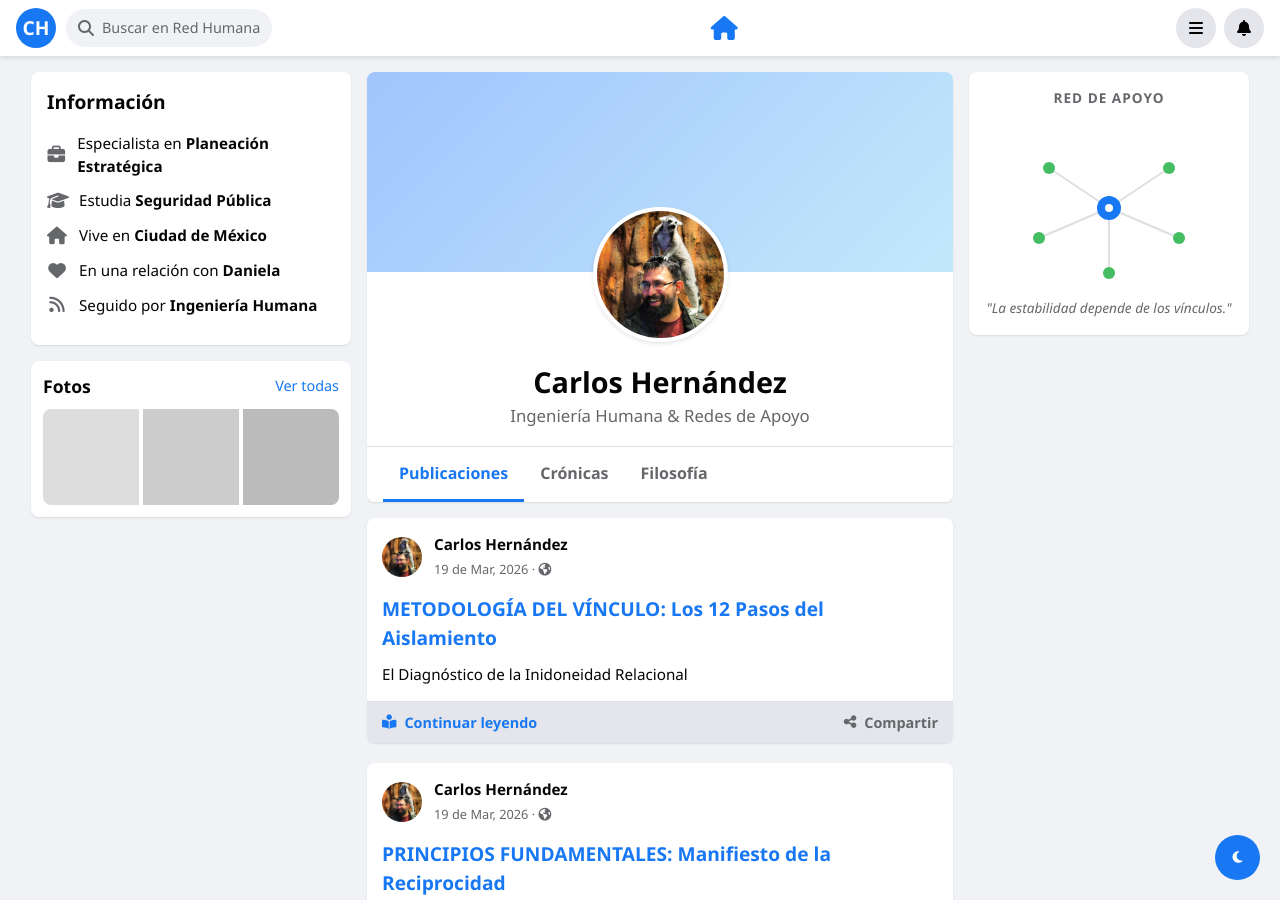
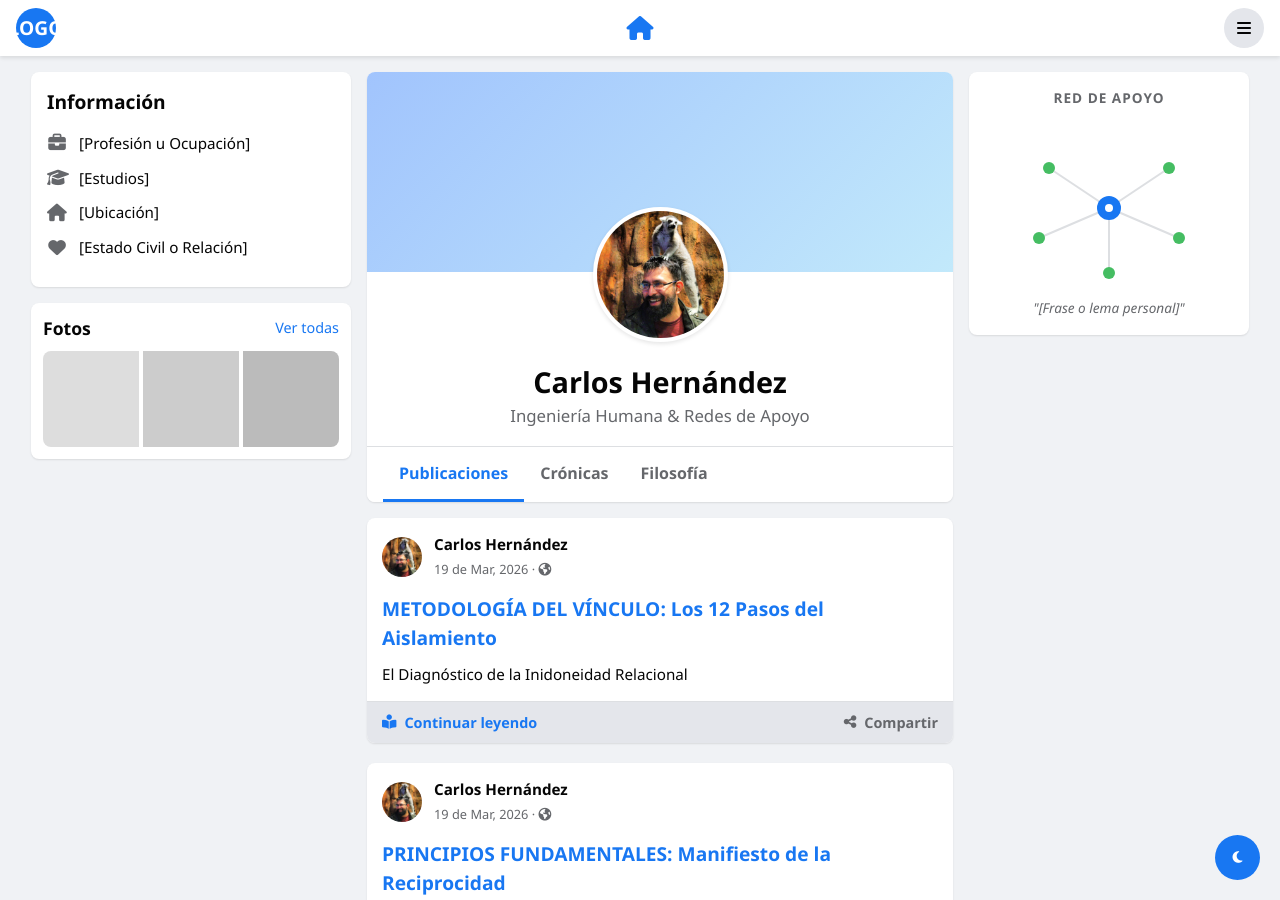
Before and after one commit to cafrhein/muro, a Jekyll site: the page built from index.html, in a window 1280 px wide and 900 px high. Built offline with Jekyll 4.4.1, drawn with Linux system fonts in a browser that asks for light colours.

Commit message:
Update default.html

```diff
--- a/_layouts/default.html
+++ b/_layouts/default.html
@@ -22,14 +22,10 @@
 
     <header class="fb-header">
         <div style="display: flex; align-items: center; gap: 10px;">
-            <a href="{{ '/' | relative_url }}" class="logo-ch">CH</a>
-            <div style="background: var(--fb-bg); padding: 8px 12px; border-radius: 20px; color: var(--fb-text-sec); display: flex; align-items: center; gap: 8px;">
-                <i class="fas fa-search"></i>
-                <span style="font-size: 0.9rem;">Buscar en Red Humana</span>
+            <a href="{{ '/' | relative_url }}" class="logo-ch">[LOGO]</a>
             </div>
-        </div>
 
-        <nav style="display: flex; gap: 40px; font-size: 1.5rem;">
+        <nav class="header-center-nav" style="display: flex; gap: 40px; font-size: 1.5rem;">
             <a href="{{ '/' | relative_url }}" style="color: var(--fb-blue);"><i class="fas fa-home"></i></a>
         </nav>
 
@@ -37,10 +33,7 @@
             <div id="menu-toggle" style="width: 40px; height: 40px; background: var(--fb-hover); border-radius: 50%; display: flex; align-items: center; justify-content: center; color: var(--fb-text); cursor: pointer;">
                 <i class="fas fa-bars"></i>
             </div>
-            <div style="width: 40px; height: 40px; background: var(--fb-hover); border-radius: 50%; display: flex; align-items: center; justify-content: center; color: var(--fb-text); cursor: pointer;">
-                <i class="fas fa-bell"></i>
             </div>
-        </div>
     </header>
 
     <div class="fb-container">
@@ -48,11 +41,10 @@
             <div class="fb-card">
                 <h3 style="font-size: 1.2rem; margin-bottom: 15px;">Información</h3>
                 <ul class="intro-list">
-                    <li class="intro-item"><i class="fas fa-briefcase"></i> <span>Especialista en <strong>Planeación Estratégica</strong></span></li>
-                    <li class="intro-item"><i class="fas fa-graduation-cap"></i> <span>Estudia <strong>Seguridad Pública</strong></span></li>
-                    <li class="intro-item"><i class="fas fa-home"></i> <span>Vive en <strong>Ciudad de México</strong></span></li>
-                    <li class="intro-item"><i class="fas fa-heart"></i> <span>En una relación con <strong>Daniela</strong></span></li>
-                    <li class="intro-item"><i class="fas fa-rss"></i> <span>Seguido por <strong>Ingeniería Humana</strong></span></li>
+                    <li class="intro-item"><i class="fas fa-briefcase"></i> <span>[Profesión u Ocupación]</span></li>
+                    <li class="intro-item"><i class="fas fa-graduation-cap"></i> <span>[Estudios]</span></li>
+                    <li class="intro-item"><i class="fas fa-home"></i> <span>[Ubicación]</span></li>
+                    <li class="intro-item"><i class="fas fa-heart"></i> <span>[Estado Civil o Relación]</span></li>
                 </ul>
             </div>
 
@@ -90,14 +82,14 @@
                     </svg>
                 </div>
                 <p style="font-size: 0.85rem; color: var(--fb-text-sec); text-align: center; font-style: italic;">
-                    "La estabilidad depende de los vínculos."
+                    "[Frase o lema personal]"
                 </p>
             </div>
         </aside>
     </div>
 
     <script>
-        // LÓGICA DE MODO OSCURO
+        // Lógica para alternar el Modo Oscuro
         const themeBtn = document.getElementById("theme-button");
         themeBtn.addEventListener("click", () => {
             let isDark = document.documentElement.getAttribute("data-theme") === "dark";
@@ -110,7 +102,7 @@
             }
         });
 
-        // LÓGICA DE MENÚ MÓVIL
+        // Lógica para el menú lateral en dispositivos móviles
         const menuToggle = document.getElementById("menu-toggle");
         const sidebar = document.getElementById("fb-left");
         const overlay = document.getElementById("menu-overlay");
```
Also changed, not shown: other parts of _layouts/default.html (+2 -2 lines).
